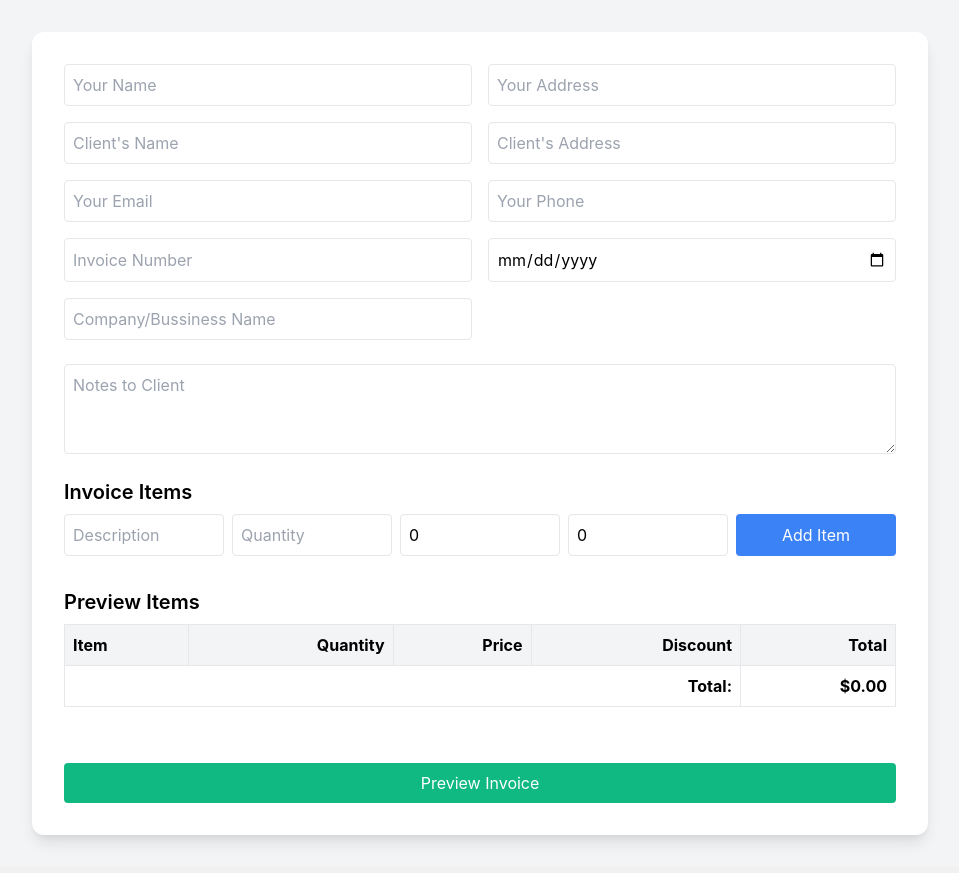
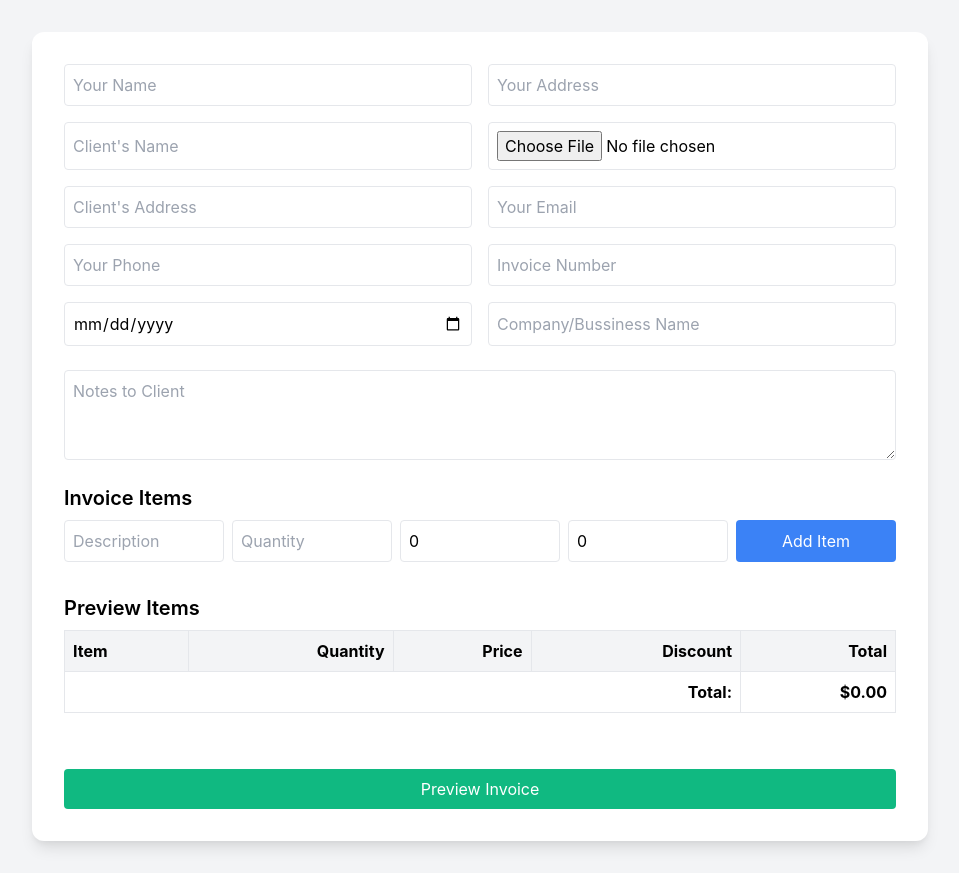
Before and after one commit to M23jJohn/receiptmj, a React (Create React App) app: page / in a window 1280 px wide. Shown: the whole page, without its empty margins (160-1119 px from the left). Built offline with nearby package versions, Linux system fonts and the light colour scheme.

Commit message:
update src/App.js

```diff
--- a/src/App.js
+++ b/src/App.js
@@ -16,6 +16,7 @@ export default function App() {
   const [email, setEmail] = useState("");
   const [comname, setComname] = useState("");
   const [phone, setPhone] = useState("");
+  const [lgm, setLgm] = useState("");
   const [innum, setInnum] = useState("");
   const [indate, setIndate] = useState("");
   const [notes, setNotes] = useState("");
@@ -47,11 +48,20 @@ export default function App() {
     window.print();
   };
   return (
-    <div className="min-h-screen bg-gray-100 py-8">
+    <div  className="no-print min-h-screen bg-gray-100 py-8">
+            <style>
+        {`
+          @media print {
+            .no-print {
+              display: none !important;
+            }
+          }
+        `}
+      </style>
       <main className="max-w-4xl mx-auto bg-white rounded-xl shadow-lg overflow-hidden">
         {showInvoice ? (
           <div className="p-8">
-            <Header comname={comname} handlePrint={handlePrint} />
+            <Header comname={comname} handlePrint={handlePrint} lgm={lgm} />
             <Details name={name} address={address} />
             <Client cname={cname} caddress={caddress} />
             <Date indate={indate} innum={innum} />
@@ -87,6 +97,13 @@ export default function App() {
                 placeholder="Client's Name"
                 value={cname}
                 onChange={(e) => setCname(e.target.value)}
+                className="p-2 border rounded"
+              />
+              <input
+                type="file"
+                accept="image/*"
+                value={lgm}
+                onChange={(e) => setLgm(e.target.value)}
                 className="p-2 border rounded"
               />
               <input
```
